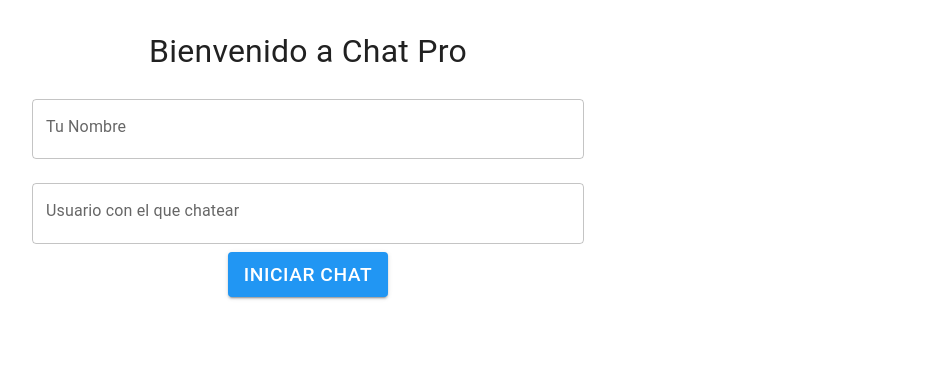
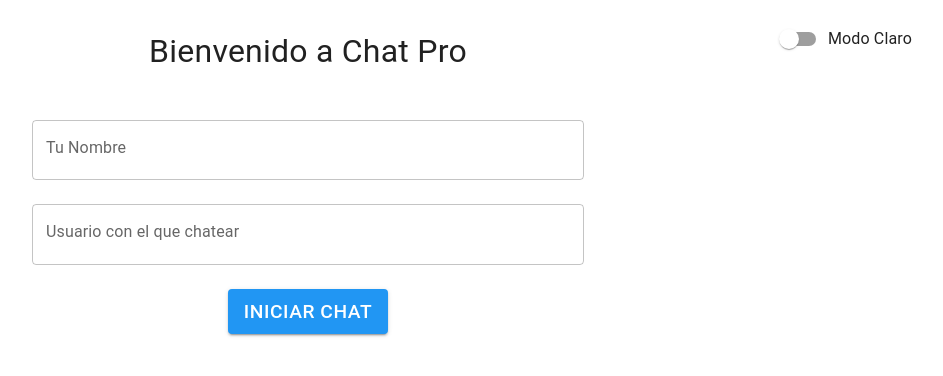
Before and after one commit to Electromayonaise/RestChat, a React (Create React App) app in the folder RestChatV2/front/: page / in a window 1280 px wide. Shown: the top 376 px of the page, without its empty margins (332-1275 px from the left). Built offline with nearby package versions, Linux system fonts and the light colour scheme.

Commit message:
toggle night mode

```diff
--- a/RestChatV2/front/src/App.js
+++ b/RestChatV2/front/src/App.js
@@ -1,30 +1,15 @@
+// App.js
 import React from 'react';
-import { CssBaseline, ThemeProvider, createTheme } from '@mui/material';
+import { CssBaseline } from '@mui/material';
 import ChatPage from './pages/ChatPage';
-
-const theme = createTheme({
-  palette: {
-    primary: {
-      light: '#64b5f6',
-      main: '#2196f3',
-      dark: '#1976d2',
-      contrastText: '#fff',
-    },
-    secondary: {
-      light: '#ff4081',
-      main: '#f50057',
-      dark: '#c51162',
-      contrastText: '#fff',
-    },
-  },
-});
+import ThemeContextProvider from './context/ThemeContext'; // Importar el ThemeContext
 
 const App = () => {
   return (
-    <ThemeProvider theme={theme}>
+    <ThemeContextProvider>
       <CssBaseline />
       <ChatPage />
-    </ThemeProvider>
+    </ThemeContextProvider>
   );
 };
 
--- /dev/null
+++ b/RestChatV2/front/src/components/ToggleThemeSwitch.jsx
@@ -0,0 +1,24 @@
+// ToggleThemeSwitch.js
+import React, { useContext } from 'react';
+import { Switch, FormControlLabel } from '@mui/material';
+import { ThemeContext } from '../context/ThemeContext';
+
+const ToggleThemeSwitch = () => {
+  const { darkMode, toggleTheme } = useContext(ThemeContext);
+
+  return (
+    <FormControlLabel
+      control={
+        <Switch
+          checked={darkMode}
+          onChange={toggleTheme}
+          color="primary"
+        />
+      }
+      label={darkMode ? 'Modo Oscuro' : 'Modo Claro'}
+      labelPlacement="end"
+    />
+  );
+};
+
+export default ToggleThemeSwitch;
--- /dev/null
+++ b/RestChatV2/front/src/context/ThemeContext.jsx
@@ -0,0 +1,41 @@
+// ThemeContext.js
+import React, { createContext, useState } from 'react';
+import { createTheme, ThemeProvider } from '@mui/material';
+
+export const ThemeContext = createContext();
+
+const ThemeContextProvider = ({ children }) => {
+  const [darkMode, setDarkMode] = useState(false);
+
+  const toggleTheme = () => {
+    setDarkMode((prevMode) => !prevMode);
+  };
+
+  const theme = createTheme({
+    palette: {
+      mode: darkMode ? 'dark' : 'light',
+      primary: {
+        light: '#64b5f6',
+        main: '#2196f3',
+        dark: '#1976d2',
+        contrastText: '#fff',
+      },
+      secondary: {
+        light: '#ff4081',
+        main: '#f50057',
+        dark: '#c51162',
+        contrastText: '#fff',
+      },
+    },
+  });
+
+  return (
+    <ThemeContext.Provider value={{ darkMode, toggleTheme }}>
+      <ThemeProvider theme={theme}>
+        {children}
+      </ThemeProvider>
+    </ThemeContext.Provider>
+  );
+};
+
+export default ThemeContextProvider;
--- a/RestChatV2/front/src/pages/ChatPage.jsx
+++ b/RestChatV2/front/src/pages/ChatPage.jsx
@@ -1,6 +1,8 @@
+// ChatPage.js
 import React, { useState } from 'react';
 import { Container, Typography, TextField, Button, Box } from '@mui/material';
 import Chat from '../components/Chat';
+import ToggleThemeSwitch from '../components/ToggleThemeSwitch'; // Importa el toggle switch
 
 const ChatPage = () => {
   const [username, setUsername] = useState('');
@@ -14,12 +16,21 @@ const ChatPage = () => {
   };
 
   return (
-    <Container maxWidth="sm" sx={{ textAlign: 'center', marginTop: 4 }}>
+    <Container maxWidth="sm" sx={{ marginTop: 4, position: 'relative' }}>
+      {/* Posiciona el switch completamente a la derecha sin superponer */}
+      <Box sx={{ position: 'fixed', top: 20, right: 20 }}>
+        <ToggleThemeSwitch />
+      </Box>
+
       {!startChat ? (
         <>
-          <Typography variant="h4" gutterBottom sx={{ fontSize: '2rem' }}> {/* Aumentar tamaño de fuente */}
+          {/* Contenedor principal con los inputs y el título */}
+          <Box sx={{ textAlign: 'center', marginBottom: 4 }}>
+            <Typography variant="h4" gutterBottom sx={{ fontSize: '2rem', marginBottom: 4 }}>
               Bienvenido a Chat Pro
             </Typography>
+
+            {/* Input de nombre */}
             <TextField
               label="Tu Nombre"
               variant="outlined"
@@ -27,8 +38,10 @@ const ChatPage = () => {
               margin="normal"
               value={username}
               onChange={(e) => setUsername(e.target.value)}
-            sx={{ '& .MuiInputBase-input': { fontSize: '1.2rem' } }} // Aumentar tamaño de texto
+              sx={{ '& .MuiInputBase-input': { fontSize: '1.2rem' } }}
             />
+
+            {/* Input de usuario receptor */}
             <TextField
               label="Usuario con el que chatear"
               variant="outlined"
@@ -36,11 +49,16 @@ const ChatPage = () => {
               margin="normal"
               value={receiver}
               onChange={(e) => setReceiver(e.target.value)}
-            sx={{ '& .MuiInputBase-input': { fontSize: '1.2rem' } }} // Aumentar tamaño de texto
+              sx={{ '& .MuiInputBase-input': { fontSize: '1.2rem' } }}
             />
-          <Button variant="contained" onClick={handleStartChat} sx={{ fontSize: '1.2rem' }}> {/* Aumentar tamaño de botón */}
+
+            {/* Botón de iniciar chat centrado */}
+            <Box sx={{ display: 'flex', justifyContent: 'center', marginTop: 2 }}>
+              <Button variant="contained" onClick={handleStartChat} sx={{ fontSize: '1.2rem' }}>
                 Iniciar Chat
               </Button>
+            </Box>
+          </Box>
         </>
       ) : (
         <Chat sender={username} receiver={receiver} />
```
Lines whose indentation alone changed are shown as unchanged.
